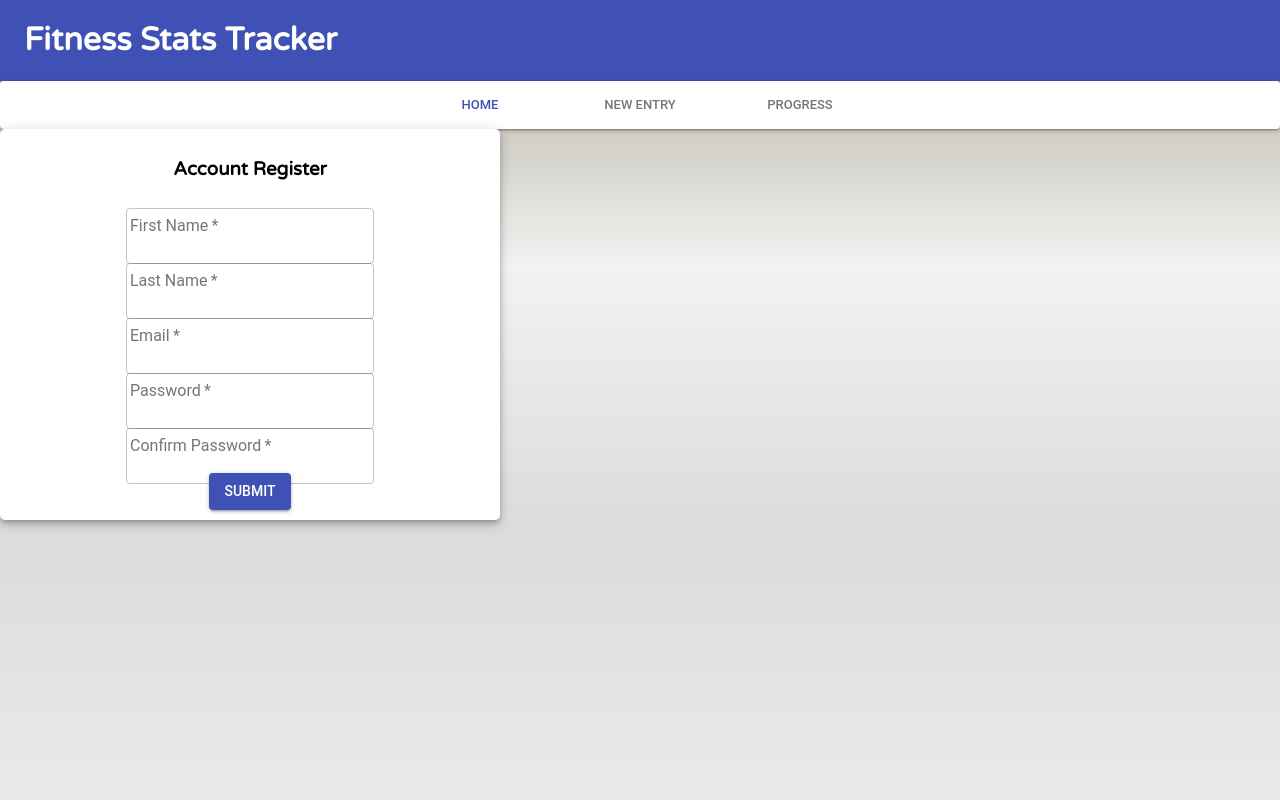
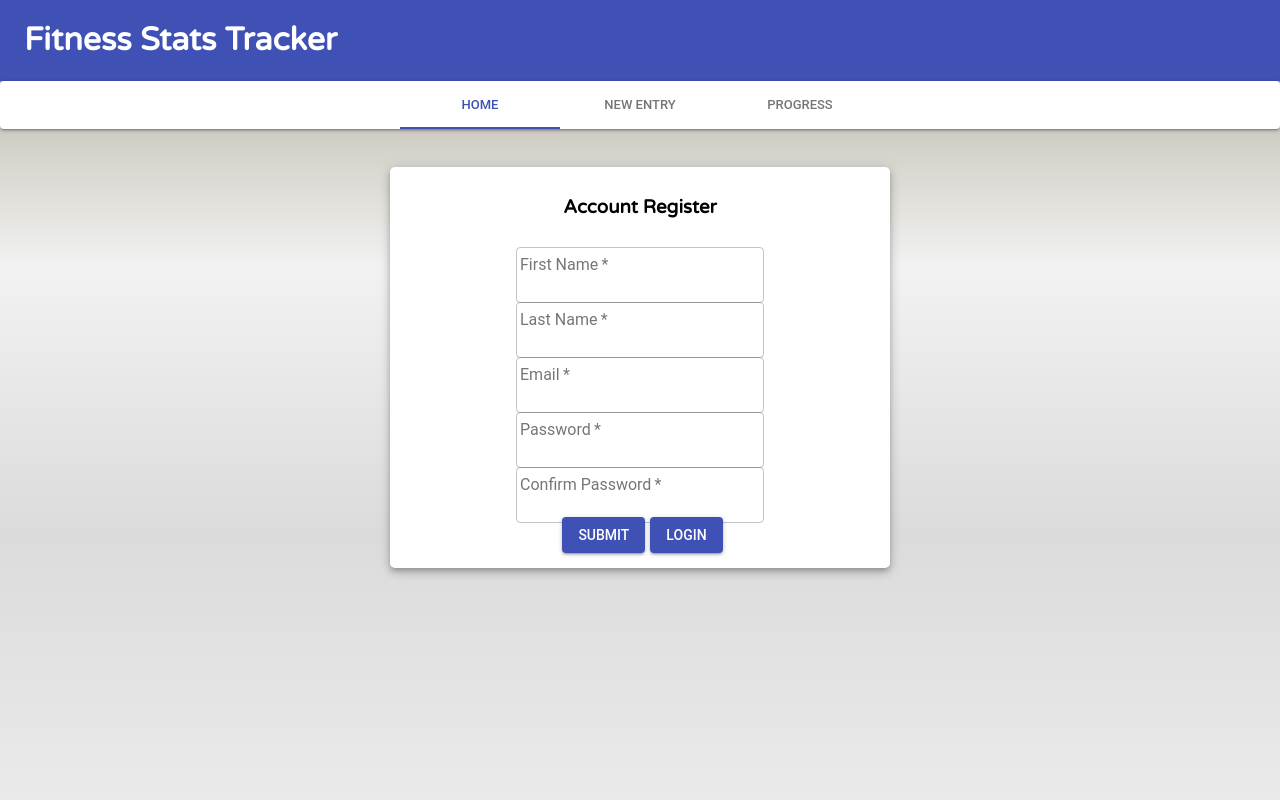
Before and after one commit to cynthiawilliamsa/fitnessstats, a React (Create React App) app: page / in a window 1280 px wide. Shown: the top 800 px of the page. Built offline with nearby package versions, Linux system fonts and the light colour scheme.

Commit message:
register and login logic setup

```diff
--- a/src/App.css
+++ b/src/App.css
@@ -10,6 +10,7 @@ background: linear-gradient(to top, #EAEAEA, #DBDBDB, #F2F2F2, #ADA996); /* W3C,
   padding: 0px;
   position: relative;
   font-family: 'Varela Round', sans-serif;
+  overflow: hidden;
 }
 
 html {
--- a/src/components/Footer.js
+++ b/src/components/Footer.js
@@ -31,7 +31,7 @@ class Footer extends Component {
           <Tabs
             value={this.state.value}
             onChange={this.handleChange}
-            indicatorColor=""
+            indicatorColor="primary"
             textColor="primary"
             centered
           >
--- a/src/components/LoginUser.js
+++ b/src/components/LoginUser.js
@@ -88,7 +88,7 @@ class LoginUser extends Component {
             alignItems="center"
             justify="center"
           >
-          <h3 class="text-center">Account Login</h3>
+          <h3 className="text-center">Account Login</h3>
 
             <form
               onSubmit={this.handleSubmit}
--- a/src/components/RegisterUser.js
+++ b/src/components/RegisterUser.js
@@ -9,6 +9,7 @@ const styles = theme => ({
     paper: {
         position: "relative",
         display: "flex",
+        marginTop: '3%',
         width: theme.spacing.unit * 60,
         textAlign: 'center',
         align: 'center',
@@ -16,11 +17,16 @@ const styles = theme => ({
         outline: "none",
         color:'black',
         borderRadius: '5px',
-        padding: "10px"
+        padding: "10px",
+        marginLeft: 'auto',
+        marginRight: 'auto'
       },
   textField: {
     padding: "10px",
     height: "35px"
+  },
+  button: {
+    margin: "5px"
   }
 });
 
@@ -56,6 +62,7 @@ class RegisterUser extends Component {
       },
       method: "POST",
       body: JSON.stringify(this.state)
+
     })
       .then(function(data) {
         console.log("request success", data);
@@ -64,6 +71,7 @@ class RegisterUser extends Component {
         console.log("request failure.", error);
       });
       //clear state after form data sent to server
+      console.log(this.state)
       this.setState({
           firstName: "",
           lastName: "",
@@ -92,7 +100,7 @@ class RegisterUser extends Component {
             alignItems="center"
             justify="center"
           >
-          <h3 class="text-center">Account Register</h3>
+          <h3 className="text-center">Account Register</h3>
 
             <form
               onSubmit={this.handleSubmit}
@@ -148,8 +156,11 @@ class RegisterUser extends Component {
                 required
               />
               <br />
+              <Button className={classes.button} type="submit" variant="contained" color="primary">
+                Submit
+              </Button>
               <Button type="submit" variant="contained" color="primary">
-                Submit
+                Login
               </Button>
             </form>
           </Grid>
```
Also changed, not shown: 1 other file (tests, documents, lock files or other folders).
